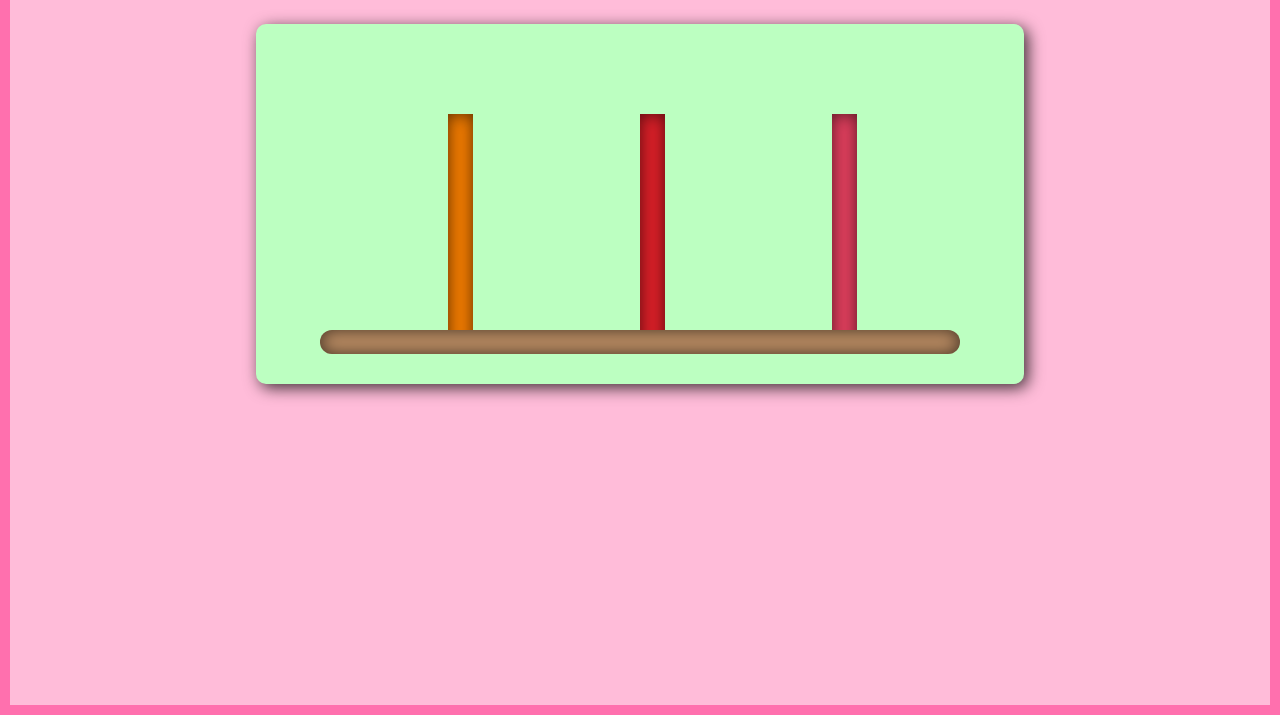
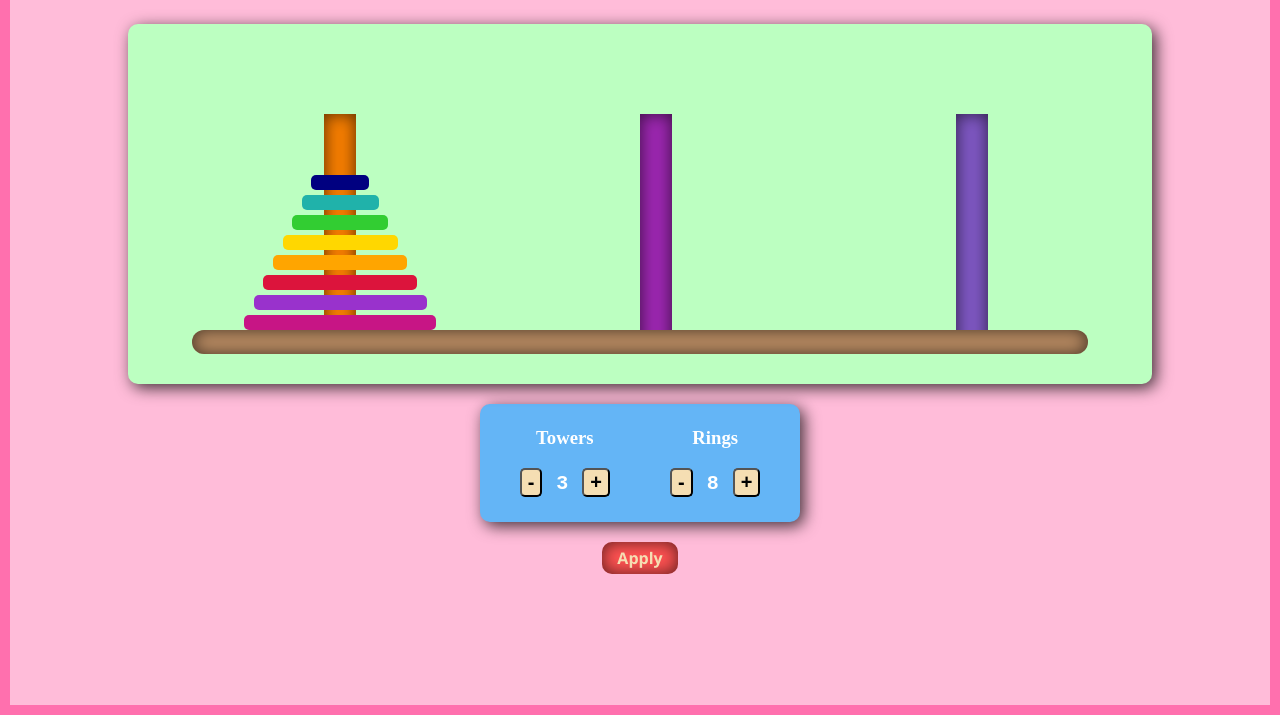
Before and after one commit to ismailmushraf/tower_of_hanoi, a plain HTML site: page index.html in a window 1280 px wide. Shown: the part 85-800 px from the top of the page. Drawn offline with Linux system fonts and the light colour scheme.

Commit message:
completed dynamic loading of components

```diff
--- a/index.html
+++ b/index.html
@@ -8,18 +8,26 @@
 <body>
   <h1 id="title">Tower of Hanoi</h1>
   <div id="towerBox">
-    <ul>
-      <li>
-        <div class="tower"></div>
-      </li>
-      <li>
-        <div class="tower" style="background: #DF2029"></div>
-      </li>
-      <li>
-        <div class="tower" style="background: #E4405F"></div>
-      </li>
+    <ul id="towerList">
     </ul>
       <div id="towerBase"></div>
   </div>
+  <div id="optionBox">
+    <div id="noOfTowers" class="options">
+      <h3>Towers</h3>
+      <button onclick="subtract(0)">-</button>
+      <span id="towerDisp">5</span>
+      <button onclick="add(0)">+</button>
+    </div>
+    <div id="noOfRings" class="options">
+      <h3>Rings</h3>
+      <button onclick="subtract(1)">-</button>
+      <span id="ringDisp">5</span>
+      <button onclick="add(1)">+</button>
+    </div>
+  </div>
+    <div id="submitButton" onclick="setState()">Apply</div>
+
+    <script src="index.js"></script>
 </body>
 </html>
--- a/index.js
+++ b/index.js
@@ -0,0 +1,69 @@
+let towerColors = ["#F57D00", "#9c27b0", "#7e57c2", "#c2185b", "#4a148c", "#64b5f6", "#f50057", "#8c9eff", "#ff8a80", "#ef5350"];
+let ringColors = ["#C71585", "#9932CC", "#DC143C", "#FFA500","#FFD700", "#32CD32", "#20B2AA", "#000080", "#D2B48C", "#7FFFD4",];
+
+let ringDisp = document.getElementById("ringDisp");
+let towerDisp = document.getElementById("towerDisp");
+let lengthOfRing = 45;
+let towerList = document.getElementById("towerList");
+
+function setDefaultState() {
+    ringDisp.innerText = 8;
+    towerDisp.innerText = 3;
+    setState();
+}
+
+function setState() {
+    let noOfRings = parseInt(ringDisp.innerText);
+    let noOfTowers = parseInt(towerDisp.innerText);
+
+    towerList.innerHTML = "";
+    for (var i=0; i<noOfTowers; i++) {
+        var li = document.createElement("li");
+        var div = document.createElement("div");
+        div.setAttribute("id", i+1);
+        div.setAttribute("class", "tower");
+        div.style.background = towerColors[i];
+        li.appendChild(div);
+        towerList.appendChild(li);
+    }
+    let firstRing = document.getElementById("1");
+    let bottomPadding = 3;
+    for (var i=0; i<noOfRings; i++) {
+        var div = document.createElement("div");
+        div.setAttribute("class", "ring");
+        div.style.width = Math.floor(lengthOfRing / noOfTowers) - ((i)/10 * Math.floor(lengthOfRing / noOfTowers)) + "vw";
+        div.style.background = ringColors[i];
+        div.style.bottom = bottomPadding + "vh";
+        div.style.left = -6.25 + (((i)/10 * Math.floor(lengthOfRing / noOfTowers))/2) + "vw";
+        bottomPadding += 2.5;
+        firstRing.appendChild(div);
+    }
+}
+
+function add(val) {
+    let temp = 0;
+    if (val) {
+        temp = parseInt(ringDisp.innerText);
+        if (temp >= 3 && temp < 8)
+            ringDisp.innerText = temp + 1;
+    } else {
+        temp = parseInt(towerDisp.innerText);
+        if (temp >= 3 && temp < 3)
+            towerDisp.innerText = temp + 1;
+    }
+}
+
+function subtract(val) {
+    let temp = 0;
+    if (val) {
+        temp = parseInt(ringDisp.innerText);
+        if (temp > 3 && temp <= 8)
+            ringDisp.innerText = temp - 1;
+    } else {
+        temp = parseInt(towerDisp.innerText);
+        if (temp > 3 && temp <= 3)
+            towerDisp.innerText = temp - 1;
+    }
+}
+
+setDefaultState()
--- a/style.css
+++ b/style.css
@@ -42,32 +42,85 @@ body {
 }
 
 .tower {
-    width: 15px;
+    width: 2.5vw;
     height: 30vh;
     background: #F57D00;
     position: absolute;
     bottom: 30px;
     box-shadow: inset 0px 0px 16px 1px rgba(0,0,0,0.6);
+    display: flex;
+    flex-direction: column;
+    justify-content: flex-end;
 }
 
-ul {
+#towerList {
     list-style: none;
     display: flex;
-    justify-content: space-evenly;
+    justify-content: space-around;
     width: 100%;
     margin: 0;
-    padding: 0;
-    left: 100px;
+    padding: 0 3vw;
 }
 
-@media (min-width: 900px) {
-    .tower {
-        width: 25px;
-    }
-    #towerBox {
-        width: 60vw;
-    }
-    #towerBase {
-        width: 50vw;
-    }
+.ring {
+    background: black;
+    width: 15vw;
+    height: 15px;
+    bottom: 3vh;
+    left: -6vw;
+    position: absolute;
+    border-radius: 5px;
+    background: green;
 }
+
+#optionBox {
+    display: flex;
+    justify-content: center;
+    padding: 5px 10px;
+    padding-bottom: 25px;
+    background: #64b5f6;
+    width: fit-content;
+    margin: 20px auto;
+    box-shadow: 4px 4px 16px 0px rgba(0,0,0,0.75);
+    border-radius: 10px;
+}
+
+.options {
+    margin: 0 20px;
+    text-align: center;
+    color: white;
+}
+
+#submitButton {
+    text-align: center;
+    margin: 0 auto;
+    width: fit-content;
+    background-color: #ff5252;
+    padding: 5px 15px;
+    border-radius: 10px;
+    box-shadow: inset 0px 0px 16px 1px rgba(0,0,0,0.6);
+    font-family: 'Segoe UI', Tahoma, Geneva, Verdana, sans-serif;
+    font-weight: bold;
+    color: wheat;
+}
+
+#submitButton:hover {
+    background-color: #c50e29;
+    cursor: pointer;
+    box-shadow: 0px 0px 16px 1px rgba(0,0,0,0.6);
+}
+
+button {
+    border-radius: 5px;
+    background-color: wheat;
+    margin: 0 10px;
+    font-size: 20px;
+    font-weight: bold;
+}
+
+span {
+    font-family: monospace;
+    font-size: 20px;
+    color: white;
+    font-weight: bolder;
+}
```
